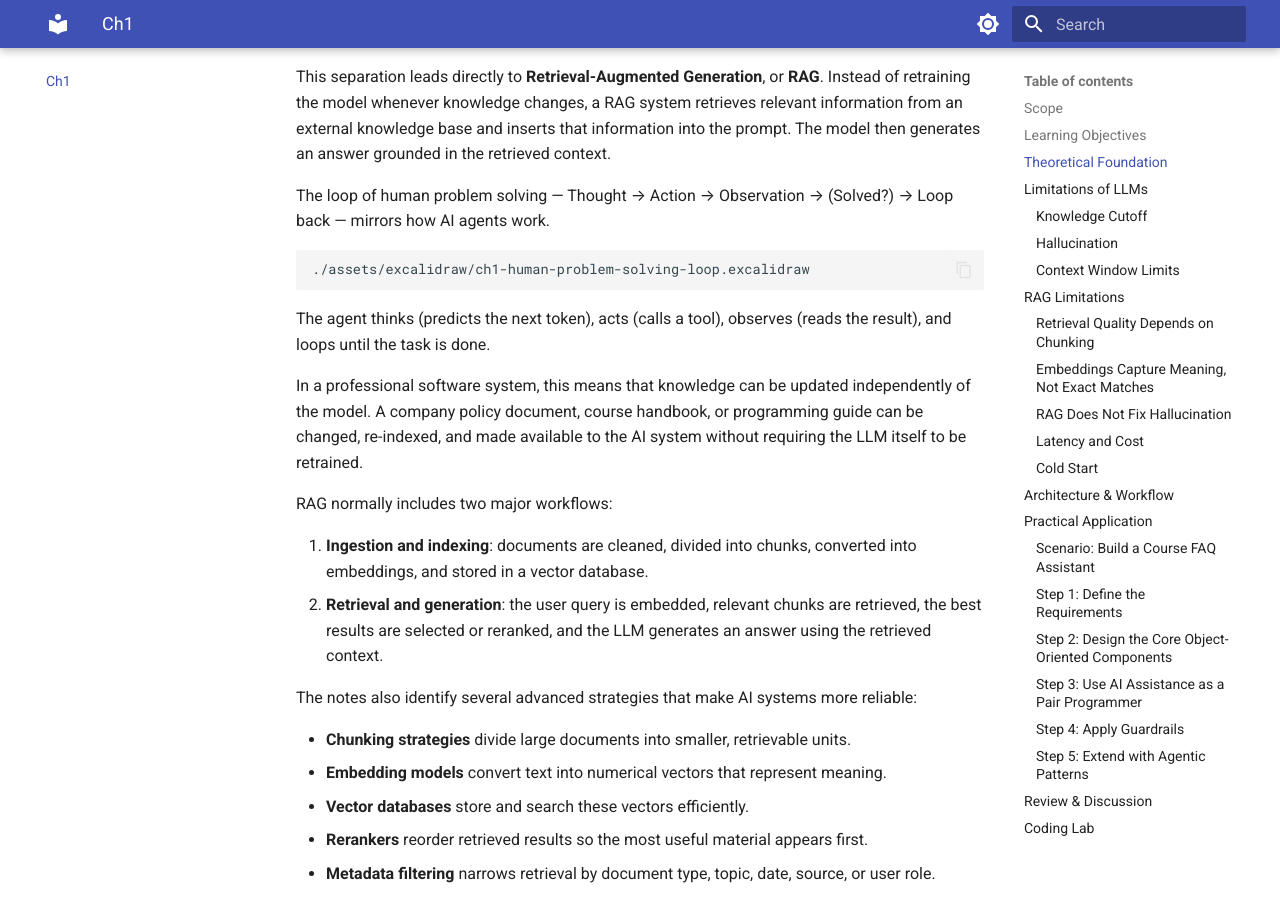
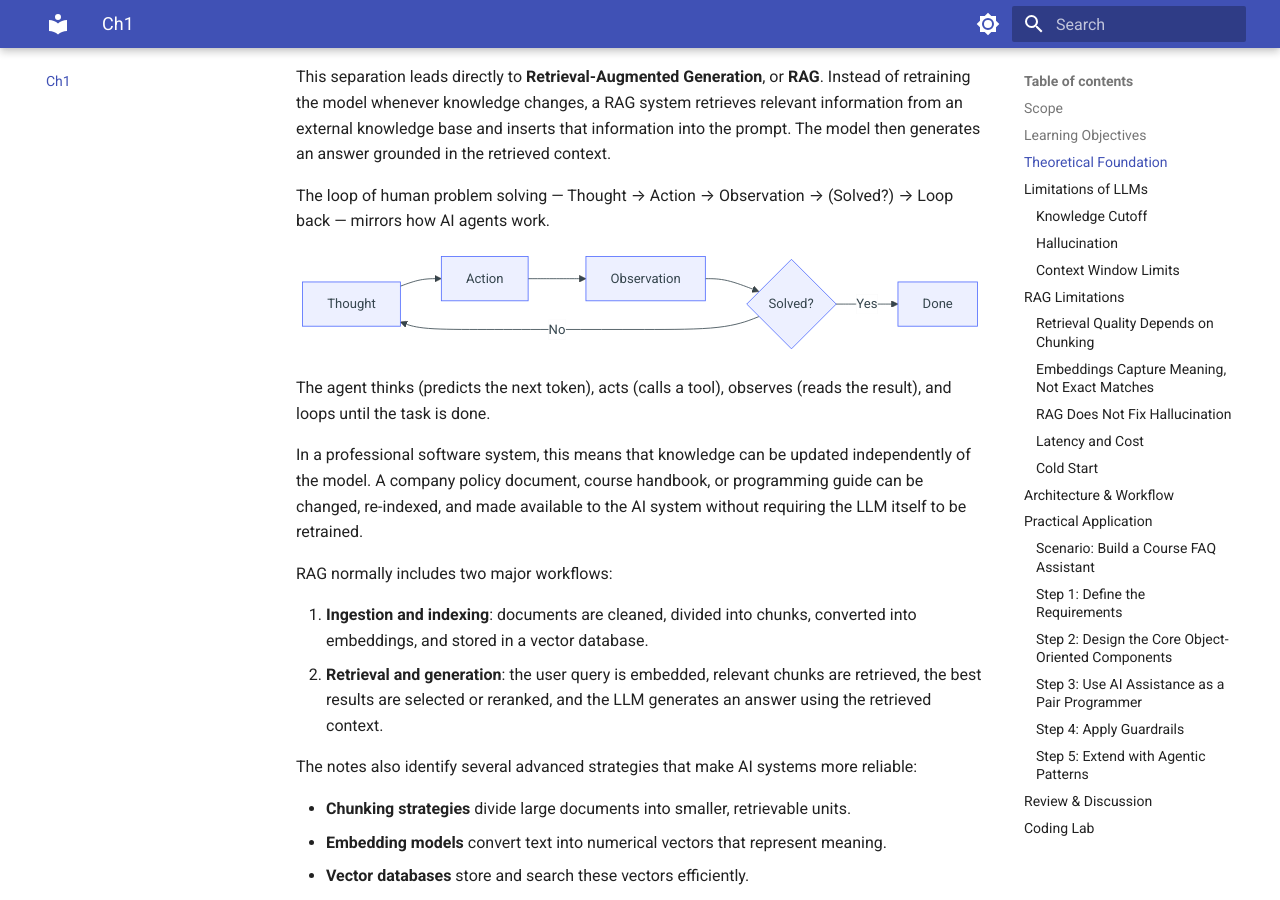
Before and after one commit to melcshum/Exploration2Engineering, an MkDocs documentation site: the page built from book/docs/ch1-ai-supported-software.md, in a window 1280 px wide and 900 px high, scrolled down 1824 px. Built offline with MkDocs 1.6.1 and Material for MkDocs 9.7.7, drawn with Linux system fonts in a browser that asks for light colours.

Commit message:
fix(ch1): revert excalidraw to mermaid — excalidraw requires separate JS bundle in MkDocs

````diff
--- a/book/docs/ch1-ai-supported-software.md
+++ b/book/docs/ch1-ai-supported-software.md
@@ -42,8 +42,13 @@ This separation leads directly to **Retrieval-Augmented Generation**, or **RAG**
 
 The loop of human problem solving — Thought → Action → Observation → (Solved?) → Loop back — mirrors how AI agents work.
 
-```excalidraw
-./assets/excalidraw/ch1-human-problem-solving-loop.excalidraw
+```mermaid
+flowchart LR
+    T[Thought] --> A[Action]
+    A --> O[Observation]
+    O --> Q{Solved?}
+    Q -->|Yes| D[Done]
+    Q -->|No| T
 ```
 
 The agent thinks (predicts the next token), acts (calls a tool), observes (reads the result), and loops until the task is done.
````
Also changed, not shown: 1 other file.
